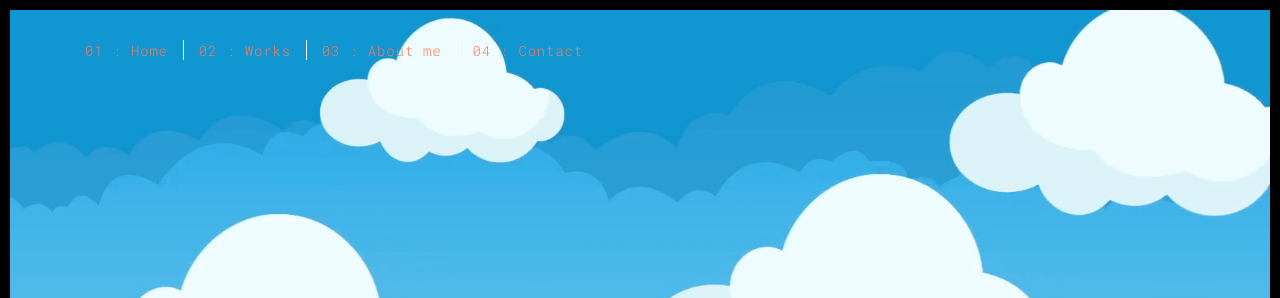
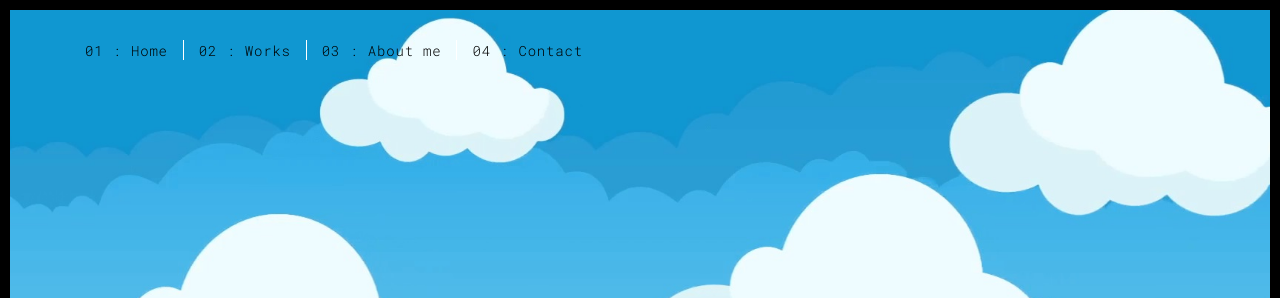
Before and after one commit to fpclub/web_test, a plain HTML site: page index.html in a window 1280 px wide. Shown: the top 298 px of the page. Drawn offline with Linux system fonts and the light colour scheme.

Commit message:
Update index.html

```diff
--- a/index.html
+++ b/index.html
@@ -37,10 +37,10 @@
 
       <div class="collapse navbar-collapse" id="navbar-collapse">
         <ul class="nav navbar-nav ">
-          <li><a href="./index.html" style="color: #FF7A59" title="">01 : Home</a></li>
-          <li><a href="./works.html" style="color: #FF7A59" title="">02 : Works</a></li>
-          <li><a href="./about.html" style="color: #FF7A59" title="">03 : About me</a></li>
-          <li><a href="./contact.html" style="color: #FF7A59" title="">04 : Contact</a></li>
+          <li><a href="./index.html" style="color: #000000" title="">01 : Home</a></li>
+          <li><a href="./works.html" style="color: #000000" title="">02 : Works</a></li>
+          <li><a href="./about.html" style="color: #000000" title="">03 : About me</a></li>
+          <li><a href="./contact.html" style="color: #000000" title="">04 : Contact</a></li>
         </ul>
 
 
```
